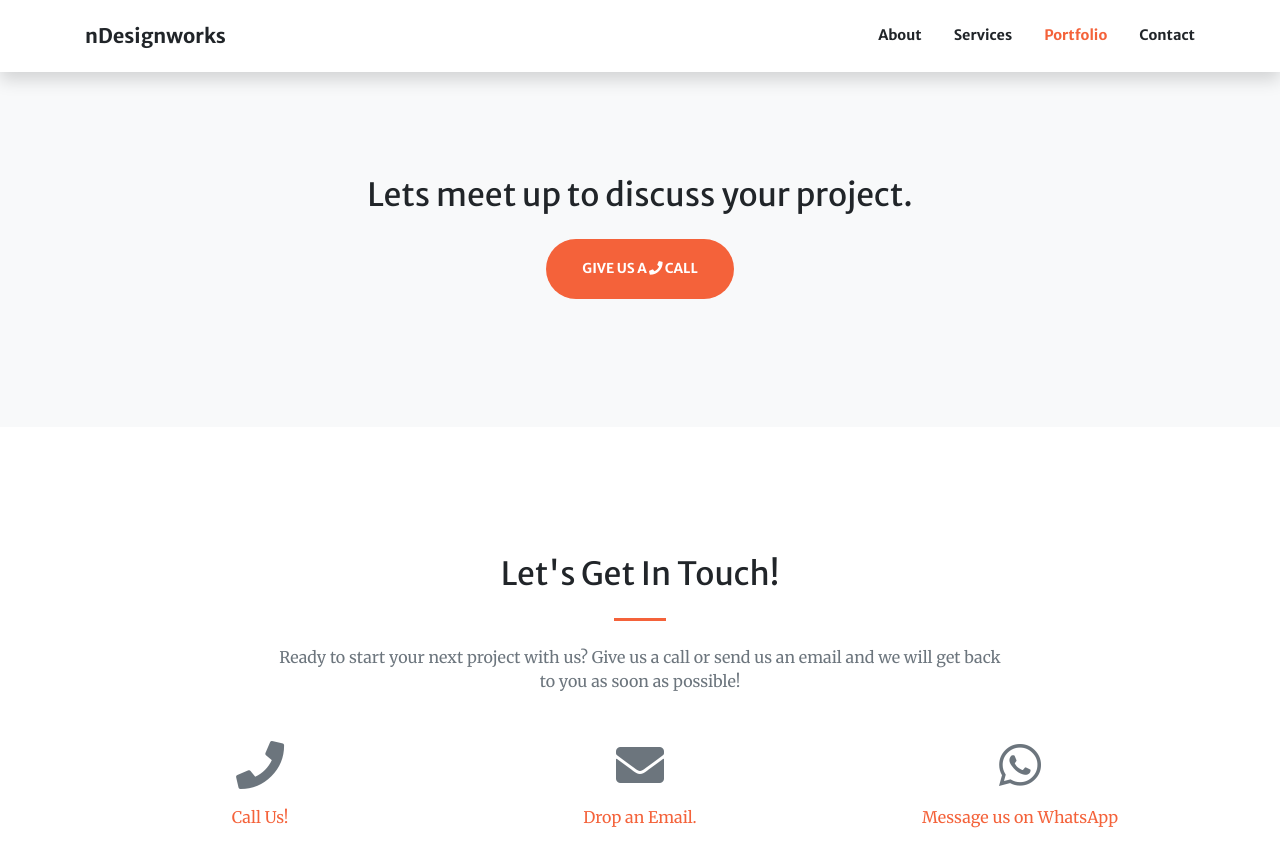
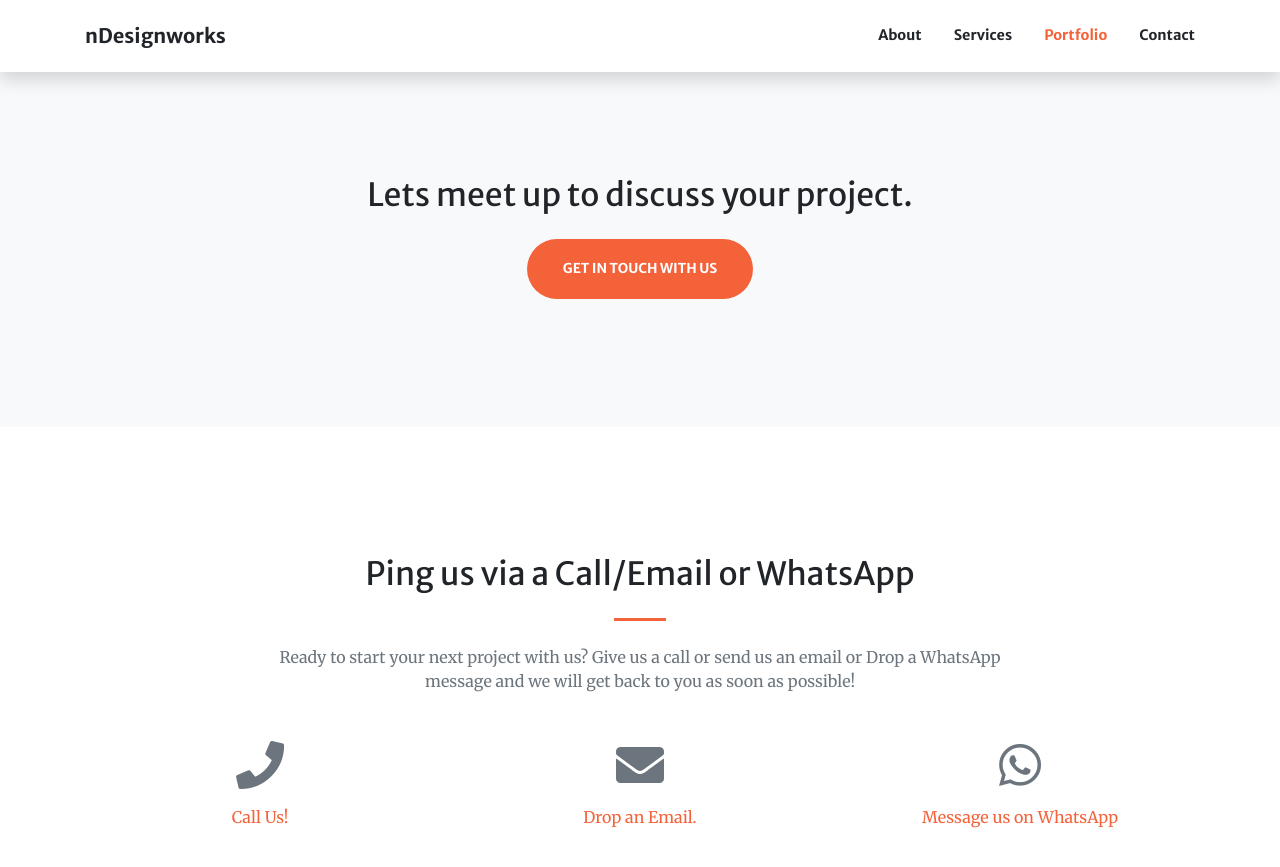
Before and after one commit to NavneetDW/ndesignworks-homepage, a Jekyll site: the page index.html, which Jekyll copies as it is, in a window 1280 px wide and 900 px high, scrolled down 2427 px. Shown: the top 867 px of the window. Built offline with Jekyll 4.4.1, drawn with Linux system fonts in a browser that asks for light colours.

Commit message:
Update index.html

```diff
--- a/index.html
+++ b/index.html
@@ -240,7 +240,7 @@
   <section class="page-section bg-light">
     <div class="container text-center">
       <h2 class="mb-4">Lets meet up to discuss your project.</h2>
-      <a class="btn btn-primary btn-xl js-scroll-trigger" href="#contact" onClick="ga('send', 'event', { eventCategory: 'Button', eventAction: 'Click', eventLabel: 'Lead Generation'});">Give us a <i class="fas fa-phone"></i> Call</a>
+      <a class="btn btn-primary btn-xl js-scroll-trigger" href="#contact" onClick="ga('send', 'event', { eventCategory: 'Button', eventAction: 'Click', eventLabel: 'Lead Generation'});">Get in touch with US</a>
     </div>
   </section>
 
@@ -249,9 +249,9 @@
     <div class="container">
       <div class="row justify-content-center">
         <div class="col-lg-8 text-center">
-          <h2 class="mt-0">Let's Get In Touch!</h2>
+          <h2 class="mt-0">Ping us via a Call/Email or WhatsApp</h2>
           <hr class="divider my-4">
-          <p class="text-muted mb-5">Ready to start your next project with us? Give us a call or send us an email and we will get back to you as soon as possible!</p>
+          <p class="text-muted mb-5">Ready to start your next project with us? Give us a call or send us an email or Drop a WhatsApp message and we will get back to you as soon as possible!</p>
         </div>
       </div>
       <div class="row">
```
